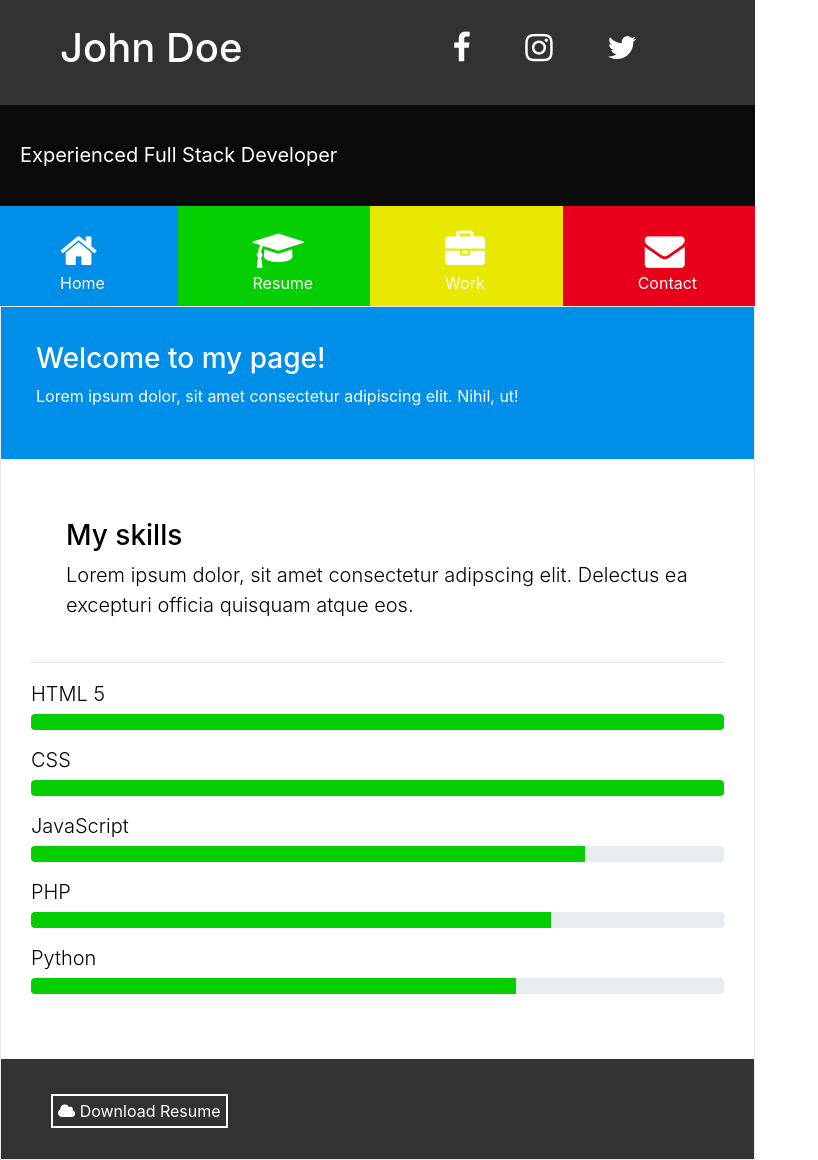
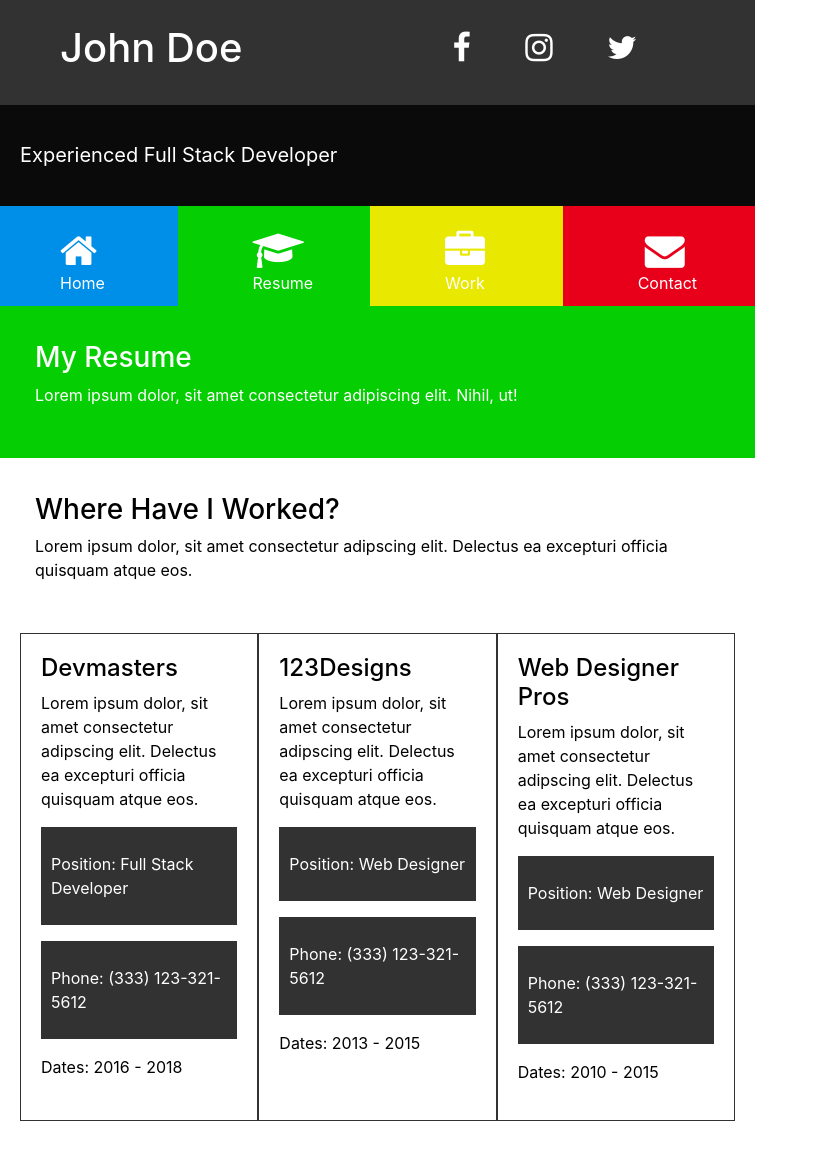
Before and after one commit to kaurkaelepkhk/pvk, a PHP site: page / in a window 1280 px wide. Shown: the part 744-1904 px from the top of the page, without its empty margins (0-818 px from the left). After the commit the page ends 1865 px from the top, so only its background shows below. Run offline with PHP 8.4, Linux system fonts and the light colour scheme.

Commit message:
Resume sektsioon

```diff
--- a/portfolio/css/style.css
+++ b/portfolio/css/style.css
@@ -141,3 +141,36 @@ h1, h2, h3, h4, h5, h6, p {
     text-decoration: none;
     padding: 5px 5px;
 }
+
+/*Resume info*/
+
+.pais2 {
+    padding: 35px 35px;
+    background-color: #05ce02;
+}
+
+.work-text {
+    padding: 0 35px;
+    padding-top: 35px;
+    padding-bottom: 10px;
+}
+
+.workinfo p, .workinfo h4, .workinfo h3 {
+    color: #000;
+}
+
+.worktabel {
+    padding: 25px 5px;
+    margin: 0 15px;
+}
+
+.kast {
+    border: 1px solid #333232;
+    padding: 20px;
+}
+
+.pos, .tel {
+    color: #FFF !important;
+    background-color: #333232;
+    padding: 25px 10px;
+}
--- a/portfolio/index.html
+++ b/portfolio/index.html
@@ -69,7 +69,7 @@
 
 <!--Home navigatsiooni info-->
 
-<div class="homeinfo">
+<!--<div class="homeinfo">
     <div class="pais">
         <h3>Welcome to my page!</h3>
         <p>Lorem ipsum dolor, sit amet consectetur adipiscing elit. Nihil, ut!</p>
@@ -113,9 +113,52 @@
         </div>
     </div>
 
+    &lt;!&ndash;Home jalus&ndash;&gt;
+
     <div class="jalus">
         <a href="#"><i class="fa fa-cloud"></i> Download Resume</a>
+    </div>-->
+
+<!--Resume-->
+
+<div class="resumeinfo">
+    <div class="pais2">
+        <h3>My Resume</h3>
+        <p>Lorem ipsum dolor, sit amet consectetur adipiscing elit. Nihil, ut!</p>
     </div>
+    <div class="work-text workinfo">
+        <h3>Where Have I Worked?</h3>
+        <p>Lorem ipsum dolor, sit amet consectetur adipscing elit. Delectus ea excepturi officia quisquam atque
+            eos.</p>
+    </div>
+    <div class="row workinfo worktabel">
+        <div class="col-lg-4 kast">
+            <h4>Devmasters</h4>
+            <p>Lorem ipsum dolor, sit amet consectetur adipscing elit. Delectus ea excepturi officia quisquam atque
+                eos.</p>
+            <p class="pos">Position: Full Stack Developer</p>
+            <p class="tel">Phone: (333) 123-321-5612</p>
+            <p>Dates: 2016 - 2018</p>
+        </div>
+        <div class="col-lg-4 kast">
+            <h4>123Designs</h4>
+            <p>Lorem ipsum dolor, sit amet consectetur adipscing elit. Delectus ea excepturi officia quisquam atque
+                eos.</p>
+            <p class="pos">Position: Web Designer</p>
+            <p class="tel">Phone: (333) 123-321-5612</p>
+            <p>Dates: 2013 - 2015</p>
+        </div>
+        <div class="col-lg-4 kast">
+            <h4>Web Designer Pros</h4>
+            <p>Lorem ipsum dolor, sit amet consectetur adipscing elit. Delectus ea excepturi officia quisquam atque
+                eos.</p>
+            <p class="pos">Position: Web Designer</p>
+            <p class="tel">Phone: (333) 123-321-5612</p>
+            <p>Dates: 2010 - 2015</p>
+        </div>
+    </div>
+
+</div>
 </div>
 </body>
 </html>
```
